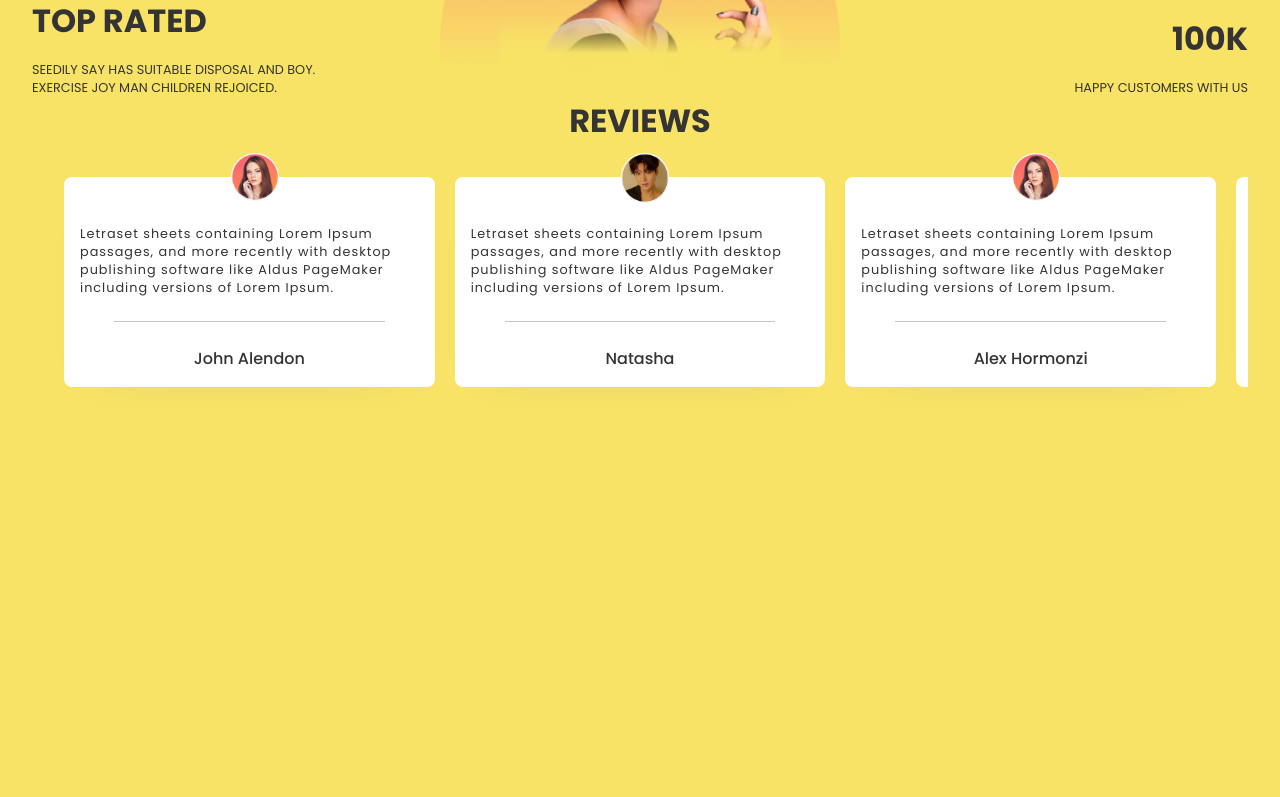
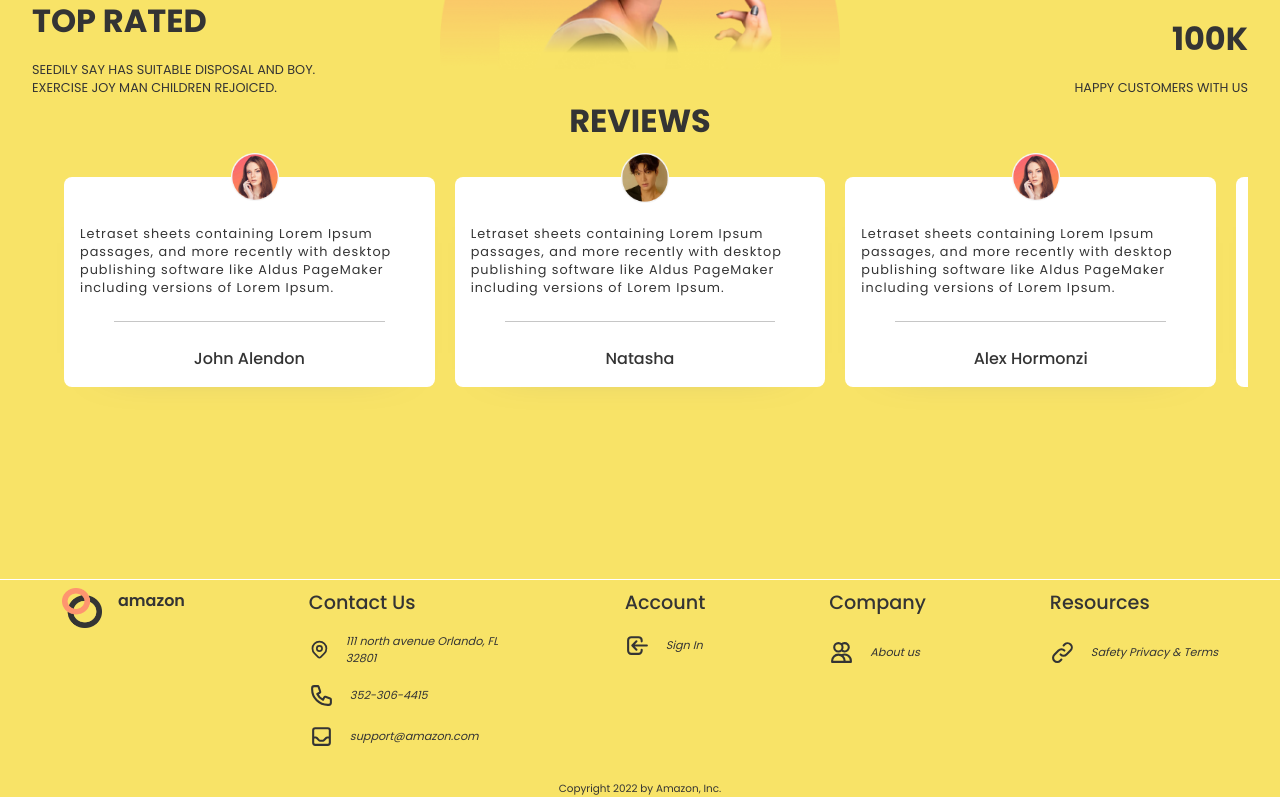
Before and after one commit to pmpeloc/ecommerce-template, a React (Create React App) app: page / in a window 1280 px wide. Shown: the part 2000-2797 px from the top of the page. Before the commit the page ends 2483 px from the top, so only its background shows below. Built offline with nearby package versions, Linux system fonts and the light colour scheme.

Commit message:
feat: Footer added

```diff
--- a/src/App.js
+++ b/src/App.js
@@ -1,4 +1,5 @@
 import './App.css';
+import Footer from './components/footer/Footer';
 import Header from './components/header/Header';
 import Hero from './components/hero/Hero';
 import Products from './components/products/Products';
@@ -15,6 +16,7 @@
       <Virtual />
       <Products />
       <Testimonials />
+      <Footer />
     </div>
   );
 }
--- /dev/null
+++ b/src/components/footer/Footer.jsx
@@ -0,0 +1,78 @@
+import React from 'react';
+import {
+  InboxIcon,
+  PhoneIcon,
+  LocationMarkerIcon,
+  LoginIcon,
+  UsersIcon,
+  LinkIcon,
+} from '@heroicons/react/outline';
+
+import Logo from '../../assets/logo.png';
+import css from './Footer.module.css';
+
+const Footer = () => {
+  return (
+    <div className={css.cFooterWrapper}>
+      <hr />
+      <div className={css.cFooter}>
+        <div className={css.logo}>
+          <img src={Logo} alt='amazon' />
+          <span>amazon</span>
+        </div>
+        <div className={css.block}>
+          <div className={css.detail}>
+            <span>Contact Us</span>
+            <span className={css.pngLine}>
+              <LocationMarkerIcon className={css.icon} />
+              <span>111 north avenue Orlando, FL 32801</span>
+            </span>
+            <span className={css.pngLine}>
+              <PhoneIcon className={css.icon} />
+              <a href='tel:352-306-4415'>352-306-4415</a>
+            </span>
+            <span className={css.pngLine}>
+              <InboxIcon className={css.icon} />
+              <a href='mailto:support@amazon.com'>support@amazon.com</a>
+            </span>
+          </div>
+        </div>
+        <div className={css.block}>
+          <div className={css.detail}>
+            <span>Account</span>
+            <span className={css.pngLine}>
+              <LoginIcon className={css.icon} />
+              Sign In
+            </span>
+          </div>
+        </div>
+        <div className={css.block}>
+          <div className={css.detail}>
+            <span>Company</span>
+            <span className={css.pngLine}>
+              <UsersIcon className={css.icon} />
+              <a href='/about'>
+                <p>About us</p>
+              </a>
+            </span>
+          </div>
+        </div>
+        <div className={css.block}>
+          <div className={css.detail}>
+            <span>Resources</span>
+            <span className={css.pngLine}>
+              <LinkIcon className={css.icon} />
+              <p>Safety Privacy & Terms</p>
+            </span>
+          </div>
+        </div>
+      </div>
+      <div className={css.copyright}>
+        <span>Copyright 2022 by Amazon, Inc.</span>
+        <span>All rights reserved.</span>
+      </div>
+    </div>
+  );
+};
+
+export default Footer;
--- /dev/null
+++ b/src/components/footer/Footer.module.css
@@ -0,0 +1,79 @@
+.cFooterWrapper {
+  width: 100%;
+  margin-top: 5rem;
+}
+
+.cFooterWrapper > hr {
+  width: 100%;
+  height: 1px;
+  border: none;
+  background: white;
+  margin-top: 1rem;
+}
+
+.cFooter {
+  display: flex;
+  width: 100%;
+  justify-content: space-around;
+}
+
+.logo {
+  display: flex;
+  align-items: flex-start;
+  gap: 1rem;
+}
+
+.logo > img {
+  width: 2.5rem;
+  height: 2.5rem;
+}
+
+.logo > span {
+  font-weight: 600;
+  font-size: 1rem;
+}
+
+.block {
+  display: flex;
+  flex-direction: column;
+  gap: 1rem;
+  max-width: 12rem;
+}
+
+.detail {
+  display: flex;
+  flex-direction: column;
+  width: inherit;
+  font-size: 0.7rem;
+  gap: 1rem;
+  font-style: italic;
+}
+
+.detail > span:nth-of-type(1) {
+  font-weight: 500;
+  font-style: normal;
+  font-size: 1.2rem;
+}
+
+.pngLine:hover {
+  cursor: pointer;
+}
+
+.pngLine {
+  display: flex;
+  gap: 1rem;
+  align-items: center;
+}
+
+.icon {
+  width: 25px;
+}
+
+.copyright {
+  display: flex;
+  flex-direction: column;
+  width: 100%;
+  text-align: center;
+  font-size: 0.65rem;
+  margin-top: 2rem;
+}
```
